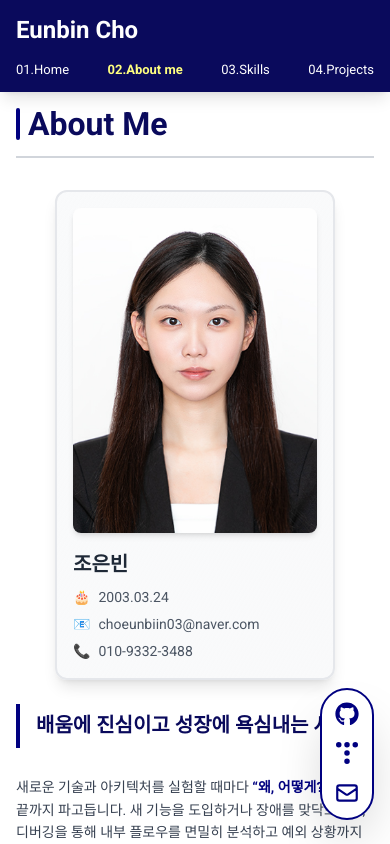
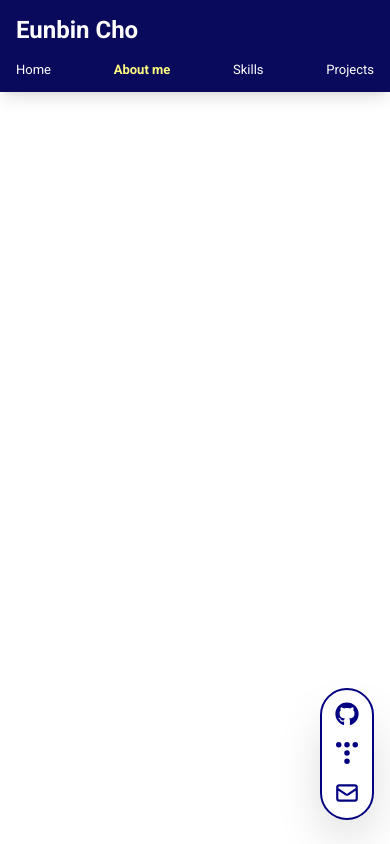
Before and after one commit to choeunbin03/portfolio, a React (Create React App) app: page /aboutme in a window 390 px wide. Shown: the top 844 px of the page. Built offline with nearby package versions, Linux system fonts and the light colour scheme; some icons are missing.

Commit message:
style: 반응형 스타일 수정  Header   - 간격 조정   - 숫자 제거 AboutMe   - 애니메이션 수정 WelcomePage  - 컴포넌트 밑으로 배치  - 글자 크기 줄임

```diff
--- a/src/common/Header.jsx
+++ b/src/common/Header.jsx
@@ -1,6 +1,7 @@
 import { NavLink } from 'react-router-dom';
 
-const linkBase = 'text-[13px] sm:text-[14px] hover:text-point-reverse transition-colors';
+const linkBase =
+  'text-[13px] sm:text-[14px] hover:text-point-reverse transition-colors whitespace-nowrap';
 const active = 'text-point-reverse font-semibold';
 
 const Header = () => {
@@ -9,7 +10,10 @@ const Header = () => {
       <div className="flex flex-col sm:flex-row sm:items-end sm:justify-between gap-3 sm:gap-0">
         {/* 로고 */}
         <div className="flex items-center">
-          <NavLink to="/" className="font-bold text-[24px] sm:text-[30px] text-white">
+          <NavLink
+            to="/"
+            className="font-bold text-[24px] sm:text-[30px] text-white"
+          >
             Eunbin Cho
           </NavLink>
         </div>
@@ -23,7 +27,7 @@ const Header = () => {
               `${linkBase} ${isActive ? active : ''}`
             }
           >
-            01.Home
+            Home
           </NavLink>
 
           <NavLink
@@ -32,7 +36,7 @@ const Header = () => {
               `${linkBase} ${isActive ? active : ''}`
             }
           >
-            02.About&nbsp;me
+            About me
           </NavLink>
 
           <NavLink
@@ -41,7 +45,7 @@ const Header = () => {
               `${linkBase} ${isActive ? active : ''}`
             }
           >
-            03.Skills
+            Skills
           </NavLink>
 
           <NavLink
@@ -50,7 +54,7 @@ const Header = () => {
               `${linkBase} ${isActive ? active : ''}`
             }
           >
-            04.Projects
+            Projects
           </NavLink>
         </nav>
       </div>
--- a/src/compenents/aboutMe/AboutMeIntro.jsx
+++ b/src/compenents/aboutMe/AboutMeIntro.jsx
@@ -8,13 +8,11 @@ export default function AboutMeIntro() {
   const { personalInfo, introduction } = useAboutMe();
 
   return (
-    <AnimatePresence>
+    <div>
       <motion.div
-        initial={{ opacity: 1, y: +30 }}
-        whileInView={{ opacity: 1, y: 0 }}
-        exit={{ opacity: 1, y: +100 }}
-        transition={{ duration: 0.5 }}
-        className="overflow"
+        initial={{ opacity: 0, y: 20 }}
+        animate={{ opacity: 1, y: 0 }}
+        transition={{ duration: 0.4, ease: "easeOut" }}
       >
         <div className="flex items-center gap-2 sm:gap-3 mb-2">
           <div className="w-1 sm:w-1.5 h-8 sm:h-10 md:h-12 bg-point-main rounded-full"></div>
@@ -24,10 +22,9 @@ export default function AboutMeIntro() {
       </motion.div>
 
       <motion.div
-        initial={{ opacity: 1, x: -50 }}
-        whileInView={{ opacity: 1, x: 0 }}
-        exit={{ opacity: 1, x: +100 }}
-        transition={{ duration: 0.5 }}
+        initial={{ opacity: 0, y: 20 }}
+        animate={{ opacity: 1, y: 0 }}
+        transition={{ duration: 0.4, delay: 0.1, ease: "easeOut" }}
         className="mt-8 sm:mt-10 md:mt-12 grid grid-cols-1 xl:grid-cols-[auto_1fr] gap-6 sm:gap-8 xl:gap-16 items-start"
       >
         {/* 프로필 카드 */}
@@ -83,6 +80,6 @@ export default function AboutMeIntro() {
           <InterestTags />
         </div>
       </motion.div>
-    </AnimatePresence>
+    </div>
   );
 }
--- a/src/compenents/aboutMe/InterestTags.jsx
+++ b/src/compenents/aboutMe/InterestTags.jsx
@@ -21,9 +21,10 @@ const InterestTags = () => {
         {interests.map((interest, index) => (
           <motion.div
             key={index}
-            initial={{ opacity: 0, x: -20 }}
-            whileInView={{ opacity: 1, x: 0 }}
-            transition={{ delay: index * 0.1, duration: 0.5 }}
+            initial={{ opacity: 0, y: 10 }}
+            whileInView={{ opacity: 1, y: 0 }}
+            viewport={{ once: true, margin: "-50px" }}
+            transition={{ delay: index * 0.05, duration: 0.3, ease: "easeOut" }}
             className="bg-white rounded-xl p-4 sm:p-5 md:p-6 border-2 border-gray-200 hover:shadow-lg transition-all duration-300"
           >
             <h4 className="text-[15px] sm:text-[16px] md:text-lg font-bold text-point-main mb-3 sm:mb-4 flex items-center gap-2">
--- a/src/compenents/aboutMe/ValueCards.jsx
+++ b/src/compenents/aboutMe/ValueCards.jsx
@@ -37,9 +37,10 @@ const ValueCards = () => {
         {values.map((value, index) => (
           <motion.div
             key={index}
-            initial={{ opacity: 0, y: 20 }}
+            initial={{ opacity: 0, y: 10 }}
             whileInView={{ opacity: 1, y: 0 }}
-            transition={{ delay: index * 0.1, duration: 0.5 }}
+            viewport={{ once: true, margin: "-50px" }}
+            transition={{ delay: index * 0.05, duration: 0.3, ease: "easeOut" }}
             className="bg-gradient-to-br from-gray-50 to-gray-100/50 rounded-xl p-4 sm:p-5 md:p-6 border-2 border-gray-200 hover:border-point-main/50 hover:shadow-lg transition-all duration-300 group"
           >
             <div className="flex items-start gap-3 sm:gap-4">
--- a/src/pages/WelcomePage.jsx
+++ b/src/pages/WelcomePage.jsx
@@ -20,7 +20,7 @@ const WelcomePage = () => {
           animate={{ opacity: 1, y: 0 }}
           exit={{ opacity: 0 }}
           transition={{ duration: 0.8, ease: "easeOut" }}
-          className="absolute top-[120px] sm:top-[130px] md:top-[140px] lg:top-[160px] xl:top-[180px] left-4 sm:left-8 md:left-12 lg:left-20 font-istok-web text-black-b1 flex flex-col gap-3 sm:gap-4 text-left pr-4 z-10 max-w-[calc(100%-2rem)] sm:max-w-[calc(100%-4rem)]"
+          className="absolute top-[180px] sm:top-[130px] md:top-[140px] lg:top-[160px] xl:top-[180px] left-4 sm:left-8 md:left-12 lg:left-20 font-istok-web text-black-b1 flex flex-col gap-3 sm:gap-4 text-left pr-4 z-10 max-w-[calc(100%-2rem)] sm:max-w-[calc(100%-4rem)]"
         >
           {/* 작은 라벨 */}
           <motion.div
@@ -40,7 +40,7 @@ const WelcomePage = () => {
             transition={{ delay: 0.5, duration: 0.8 }}
             className="space-y-2"
           >
-            <h1 className="text-[50px] sm:text-[70px] md:text-[85px] lg:text-[95px] font-bold leading-none">
+            <h1 className="text-[45px] sm:text-[70px] md:text-[85px] lg:text-[95px] font-bold leading-none">
               <span className="text-point-main">Backend</span>
               <br />
               <span className="text-gray-800">Developer</span>
@@ -48,7 +48,7 @@ const WelcomePage = () => {
             <div className="flex items-center gap-2 sm:gap-3 mt-3 sm:mt-4">
               <div className="w-0.5 sm:w-1 h-12 sm:h-16 bg-point-main rounded-full"></div>
               <div>
-                <p className="text-[32px] sm:text-[40px] md:text-[50px] font-bold leading-tight text-gray-800">조은빈</p>
+                <p className="text-[28px] sm:text-[40px] md:text-[50px] font-bold leading-tight text-gray-800">조은빈</p>
                 <p className="text-gray-600 text-xs sm:text-sm font-medium mt-1">Cho Eunbin</p>
               </div>
             </div>
@@ -59,7 +59,7 @@ const WelcomePage = () => {
             initial={{ opacity: 0 }}
             animate={{ opacity: 1 }}
             transition={{ delay: 0.7, duration: 0.8 }}
-            className="text-[16px] sm:text-[20px] md:text-[25px] leading-relaxed text-gray-700 max-w-[600px] mt-2 break-keep"
+            className="text-[15px] sm:text-[20px] md:text-[25px] leading-relaxed text-gray-700 max-w-[600px] mt-2 break-keep"
           >
             책임감 있게, <span className="font-semibold text-point-main">사용자 중심</span>으로 고민하는 개발자가 되겠습니다.
           </motion.p>
```
